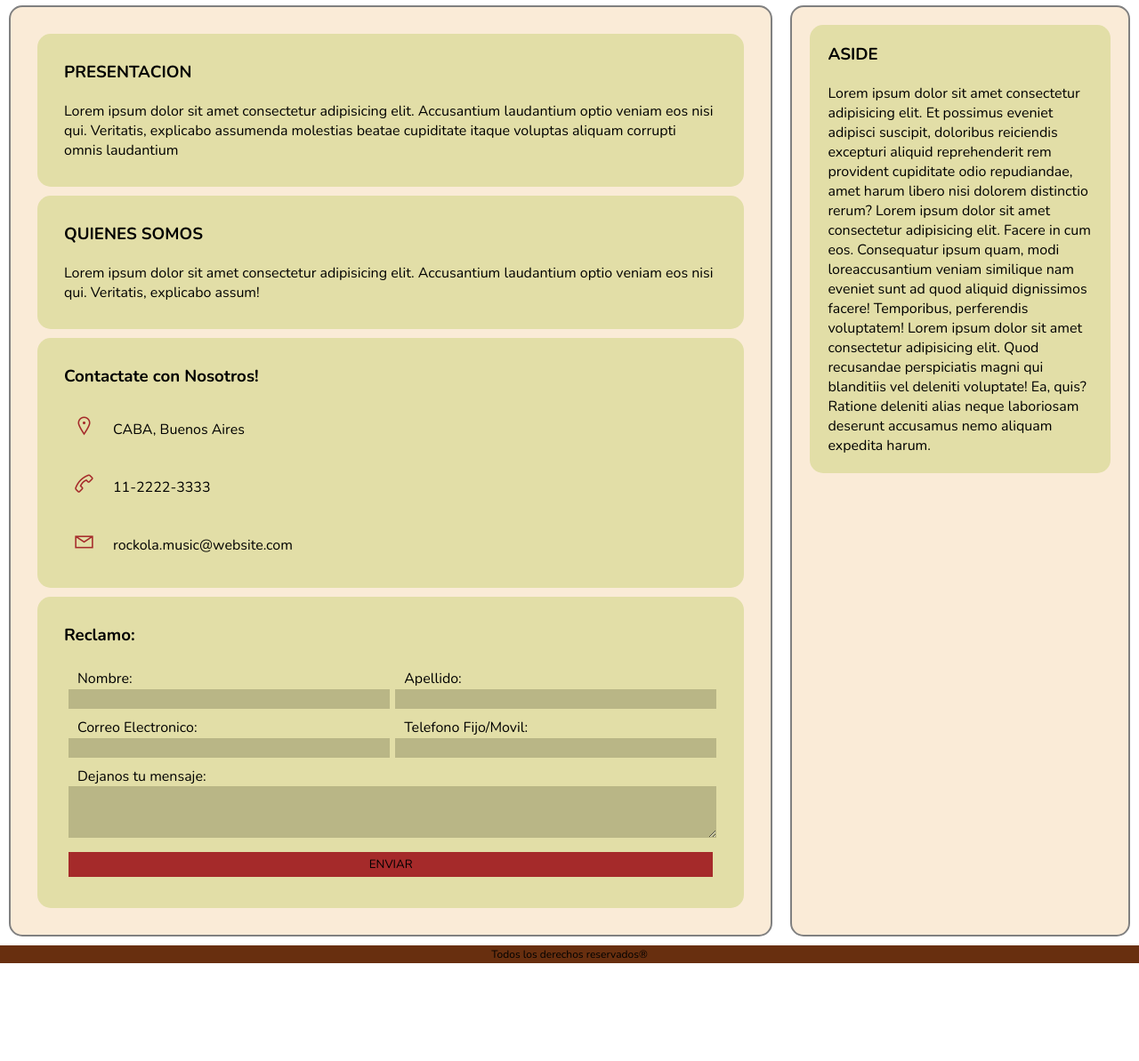
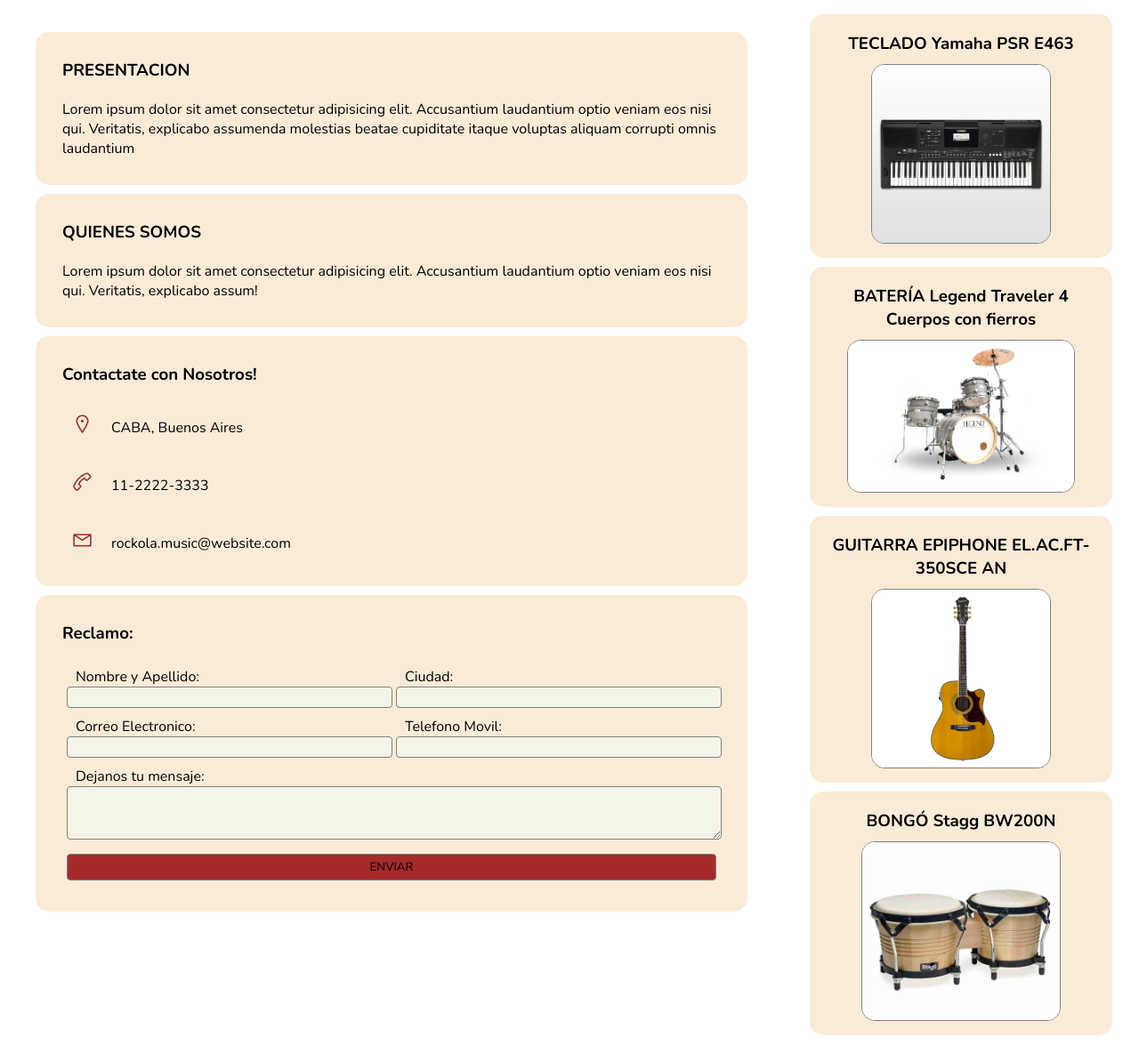
Before and after one commit to apederr/Rockola-music, a plain HTML site: page index.html in a window 1280 px wide. Shown: the part 94-1287 px from the top of the page at 89% size. Before the commit the page ends 1177 px from the top, so only its background shows below. Drawn offline with nearby package versions, Linux system fonts and the light colour scheme.

Commit message:
agregando instrumentos

```diff
--- a/index.html
+++ b/index.html
@@ -83,11 +83,11 @@
                             <h1>Reclamo:</h3>
                                 <form>
                                     <p>
-                                        <label for="fullname">Nombre:</label>
+                                        <label for="fullname">Nombre y Apellido:</label>
                                         <input type="text" name="fullname" id="fullname"></input>
                                     </p>
                                     <p>
-                                        <label for="fullname">Apellido:</label>
+                                        <label for="fullname">Ciudad:</label>
                                         <input type="text" name="fullname" id="fullname"></input>
                                     </p>
                                     <p>
@@ -95,7 +95,7 @@
                                         <input type="email" name="email"></input>
                                     </p>
                                     <p>
-                                        <label>Telefono Fijo/Movil:</label>
+                                        <label>Telefono Movil:</label>
                                         <input type="tel" name="phone" pattern="[0-9]{10}" required></input>
                                     </p>
                                     <p class="en-bloque">
@@ -111,22 +111,21 @@
                 </article>
             </main>
             <aside>
-                <section>
-                    <h1>ASIDE</h1>
-                    <p>Lorem ipsum dolor sit amet consectetur adipisicing elit. Et possimus eveniet adipisci suscipit,
-                        doloribus
-                        reiciendis excepturi aliquid reprehenderit rem provident cupiditate odio repudiandae, amet harum
-                        libero
-                        nisi dolorem distinctio rerum? Lorem ipsum dolor sit amet consectetur adipisicing elit. Facere
-                        in
-                        cum
-                        eos. Consequatur ipsum quam, modi
-                        loreaccusantium veniam similique nam eveniet sunt ad quod aliquid dignissimos facere!
-                        Temporibus,
-                        perferendis voluptatem! Lorem ipsum dolor sit amet consectetur adipisicing elit. Quod recusandae
-                        perspiciatis magni qui blanditiis vel deleniti voluptate! Ea, quis? Ratione deleniti alias neque
-                        laboriosam deserunt accusamus nemo aliquam expedita harum.</p>
-
+                <section class="teclado">
+                    <h1>TECLADO Yamaha PSR E463</h1>
+                    <img src="img/Yamaha PSR E463 TECLADO.jpg" alt="teclado">
+                </section>
+                <section class="bateria">
+                    <h1>BATERÍA Legend Traveler 4 Cuerpos con fierros</h1>
+                    <img src="img/Batería Legend Traveler 4 Cuerpos con fierros.jpg" alt="bateria">
+                </section>
+                <section class="guitarra">
+                    <h1>GUITARRA EPIPHONE EL.AC.FT-350SCE AN</h1>
+                    <img src="img/EPIPHONE EL.AC.FT-350SCE AN.jpg" alt="guitarra">
+                </section>
+                <section class="bongo">
+                    <h1>BONGÓ Stagg BW200N</h1>
+                    <img src="img/Bongó Stagg BW200N.jpg" alt="bongo">
                 </section>
             </aside>
 
--- a/style.css
+++ b/style.css
@@ -70,17 +70,15 @@
 }
 
 main {
-    background-color: antiquewhite;
     width: 70%;
     margin: 10px;
     border-radius: 15px;
-    border: 2px solid grey;
 }
 
 main section {
     height: auto;
     margin: 10px;
-    background-color: rgb(226, 222, 167);
+    background-color: antiquewhite;
     border-radius: 15px;
 }
 
@@ -88,16 +86,14 @@
 aside {
     width: 30%;
     float: left;
-    background-color: antiquewhite;
     margin: 10px;
     border-radius: 15px;
-    border: 2px solid grey;
 }
 
 aside section {
     height: auto;
     margin: 10px;
-    background-color: rgb(226, 222, 167);
+    background-color: antiquewhite;
     border-radius: 15px;
 }
 
@@ -135,9 +131,10 @@
 #columna-reclamo form textarea {
     width: 100%;
     padding: 2px;
-    border: none;
     outline: none;
-    background-color: rgb(185, 182, 134);
+    background-color: rgb(245, 244, 232);
+    border: 1px solid grey;
+    border-radius: 4px;
 }
 
 #columna-reclamo form button {
@@ -166,3 +163,81 @@
     font-size: 25px;
     color: brown;
 }
+
+/* fotos intrumentos */
+
+.teclado {
+    margin-top: auto;
+    text-align: center;
+    justify-content: center;
+}
+
+.teclado img{
+    height: 200px;
+    padding: 0px;
+    width: auto;
+    border: 1px solid grey;
+    border-radius: 15px;
+    cursor: pointer;
+}
+
+.teclado img:hover{
+    transform: scale(1.01);
+}
+
+.bateria {
+    margin-top: auto;
+    text-align: center;
+    justify-content: center;
+}
+
+.bateria img{
+    height: 170px;
+    padding: 0px;
+    width: auto;
+    border: 1px solid grey;
+    border-radius: 15px;
+    cursor: pointer;
+}
+
+.bateria img:hover{
+    transform: scale(1.01);
+}
+
+.guitarra {
+    margin-top: auto;
+    text-align: center;
+    justify-content: center;
+}
+
+.guitarra img{
+    height: 200px;
+    padding: 0px;
+    width: auto;
+    border: 1px solid grey;
+    border-radius: 15px;
+    cursor: pointer;
+}
+
+.guitarra img:hover{
+    transform: scale(1.01);
+}
+
+.bongo {
+    margin-top: auto;
+    text-align: center;
+    justify-content: center;
+}
+
+.bongo img{
+    height: 200px;
+    padding: 0px;
+    width: auto;
+    border: 1px solid grey;
+    border-radius: 15px;
+    cursor: pointer;
+}
+
+.bongo img:hover{
+    transform: scale(1.01);
+}
```
Also changed, not shown: img/Batería Legend Traveler 4 Cuerpos con fierros.jpg (added), img/Bongó Stagg BW200N.jpg (added), img/EPIPHONE EL.AC.FT-350SCE AN.jpg (added), img/Yamaha PSR E463 TECLADO.jpg (added).
